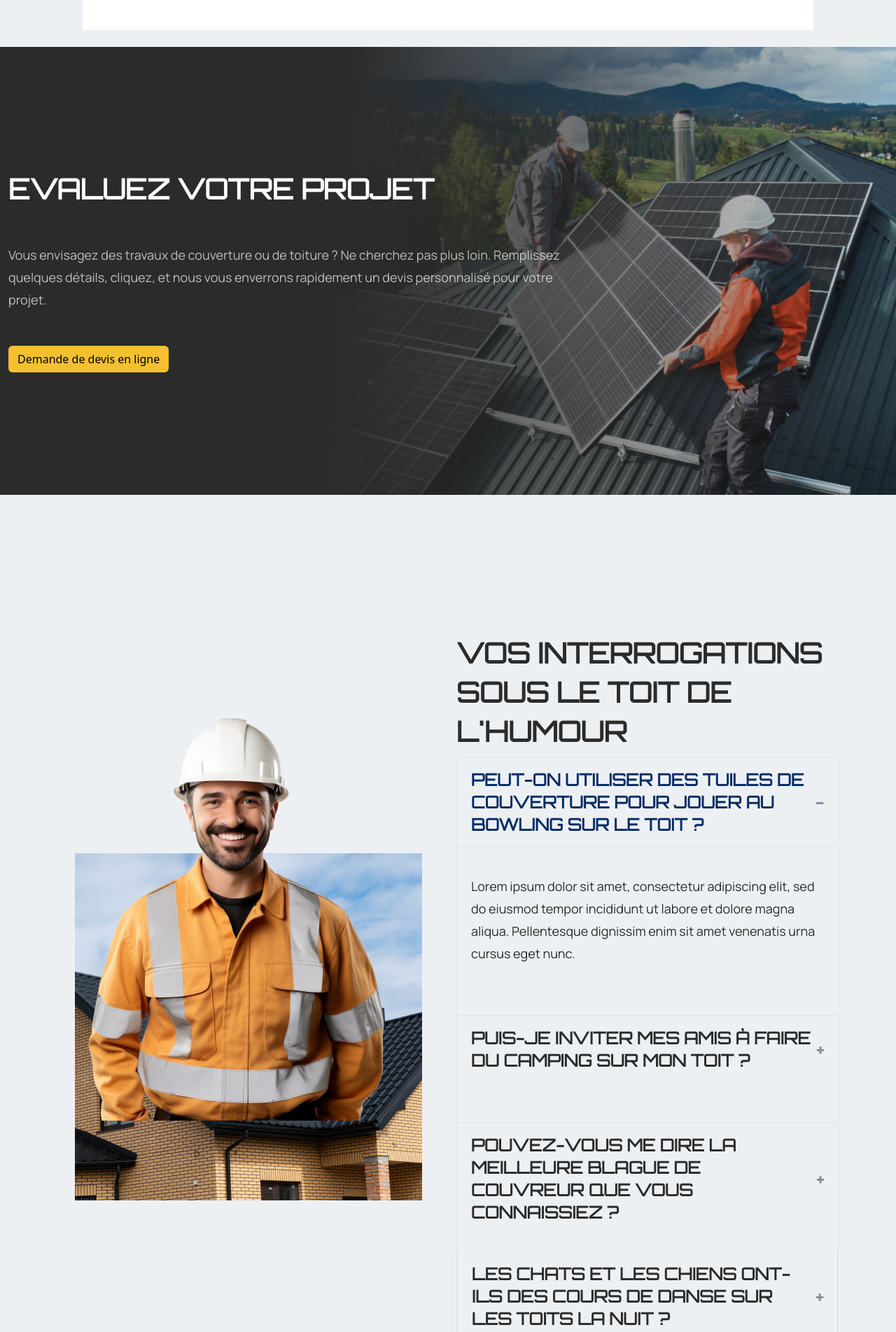
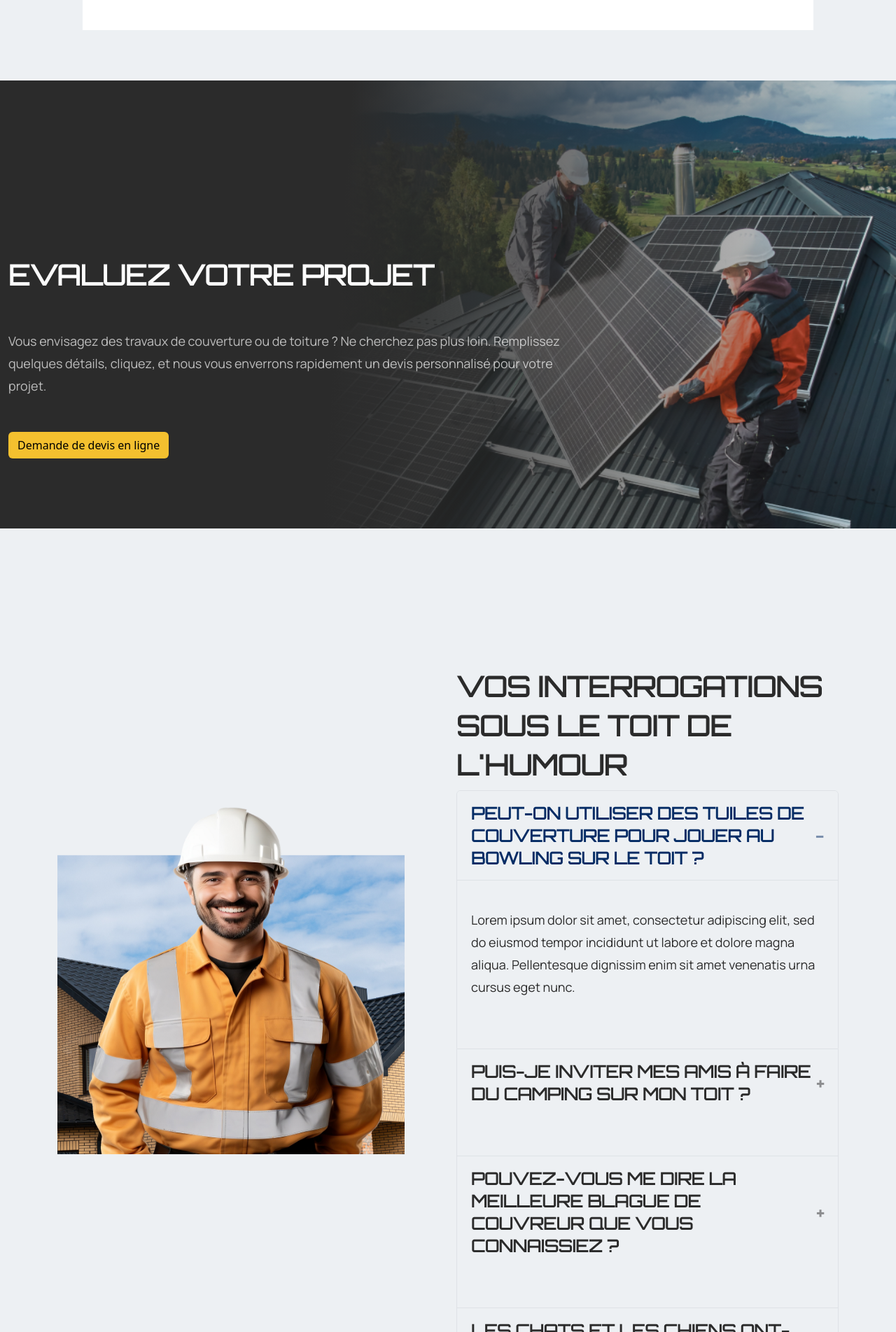
Before and after one commit to barhoumiwajdi/TEKANDME_Test_BARHOUMI_WAJDI, a React (Create React App) app: page / in a window 1280 px wide. Shown: the part 10097-12000 px from the top of the page at 70% size. Built offline with nearby package versions, Linux system fonts and the light colour scheme.

Commit message:
reformulation

```diff
--- a/src/Component/Section/Projet.css
+++ b/src/Component/Section/Projet.css
@@ -29,10 +29,10 @@
     background-position: center;
     background-repeat: no-repeat;
     height: 80vh;
-
+    padding-top: 150px;
     background-size: cover;
     display: flex;
     justify-content: center;
     align-items: center;
-    padding: 50px;
+
 }
--- a/src/Component/Section/Projet.js
+++ b/src/Component/Section/Projet.js
@@ -2,7 +2,7 @@ import React from 'react'
 import './Projet.css'
 function Projet() {
     return (
-        <div className='container-fluid Projectsection w-100' style={{ backgroundColor: '#EDF0F3' }}>
+        <div className='container-fluid Projectsection' style={{ backgroundColor: '#EDF0F3 !important' }}>
 
             <div className='row'>
                 <div className='col-12 col-md-8 col-lg-8'>
--- a/src/Component/Section/RealisationSection.css
+++ b/src/Component/Section/RealisationSection.css
@@ -14,7 +14,7 @@
 }
 
 .iterroSection {
-    background-image: url('../../Assets/Rectangle\ 34624381.png');
+
     background-repeat: no-repeat;
     background-position: center center;
     margin: 0;
@@ -109,6 +109,9 @@
 }
 
 .accordion-item {
-    border: none;
+    border-bottom: 1px solid var(--noir-noir-12, rgba(43, 43, 43, 0.12));
+    border-top: none;
+    border-right: none;
+    border-left: none;
 
 }
--- a/src/Component/Section/RealisationSection.js
+++ b/src/Component/Section/RealisationSection.js
@@ -1,6 +1,6 @@
 import React from 'react'
 import './RealisationSection.css'
-import homme from '../../Assets/AdobeStock_628117056 1.png'
+import homme from '../../Assets/Image position sticky.png'
 function RealisationSection() {
   return (
     <div className='container-fluid w-100 pt-5' style={{ backgroundColor: '#EDF0F3' }}>
@@ -52,6 +52,7 @@ function RealisationSection() {
                     Lorem ipsum dolor sit amet, consectetur adipiscing elit, sed do eiusmod tempor incididunt ut labore et dolore magna aliqua. Pellentesque dignissim enim sit amet venenatis urna cursus eget nunc.
                   </div>
                 </div>
+              </div>
               <div className="accordion-item">
                 <h2 className="accordion-header" id="headingFour">
                   <button className="accordion-button collapsed" type="button" data-bs-toggle="collapse" data-bs-target="#collapseFour" aria-expanded="false" aria-controls="collapseFour">
@@ -68,9 +69,9 @@ function RealisationSection() {
             </div>
           </div>
         </div>
+
       </div>
-      </div>
-    </div>
+    </div >
   )
 }
 
--- a/src/Layout/Navbar.css
+++ b/src/Layout/Navbar.css
@@ -6,10 +6,14 @@
     font-weight: 800;
     line-height: 24px;
     text-transform: uppercase;
+
 }
 
 .nav-link:hover {
     text-decoration: underline rgba(244, 192, 47, 1);
+    text-underline-offset: 21px;
+
+
 }
 
 .Contactbtn {
--- a/src/Widgets/LogoCarousel.js
+++ b/src/Widgets/LogoCarousel.js
@@ -6,7 +6,7 @@ import img3 from '../Assets/image 65.png'
 import img4 from '../Assets/image 66.png'
 function LogoCarousel() {
     return (
-        <div className='container-fluid w-100 pt-5' style={{ backgroundColor: '#EDF0F3' }}>
+        <div className='container-fluid w-100 pb-5 pt-5' style={{ backgroundColor: '#EDF0F3' }}>
             <div className="container logocarousel ">
                 <div className='text-center d-flex justify-content-center align-items-center'>
                     <h2 className='me-5' >Ils parlent de nous</h2>
```
Also changed, not shown: src/Assets/Image position sticky.png (added). Lines whose indentation alone changed are shown as unchanged.
